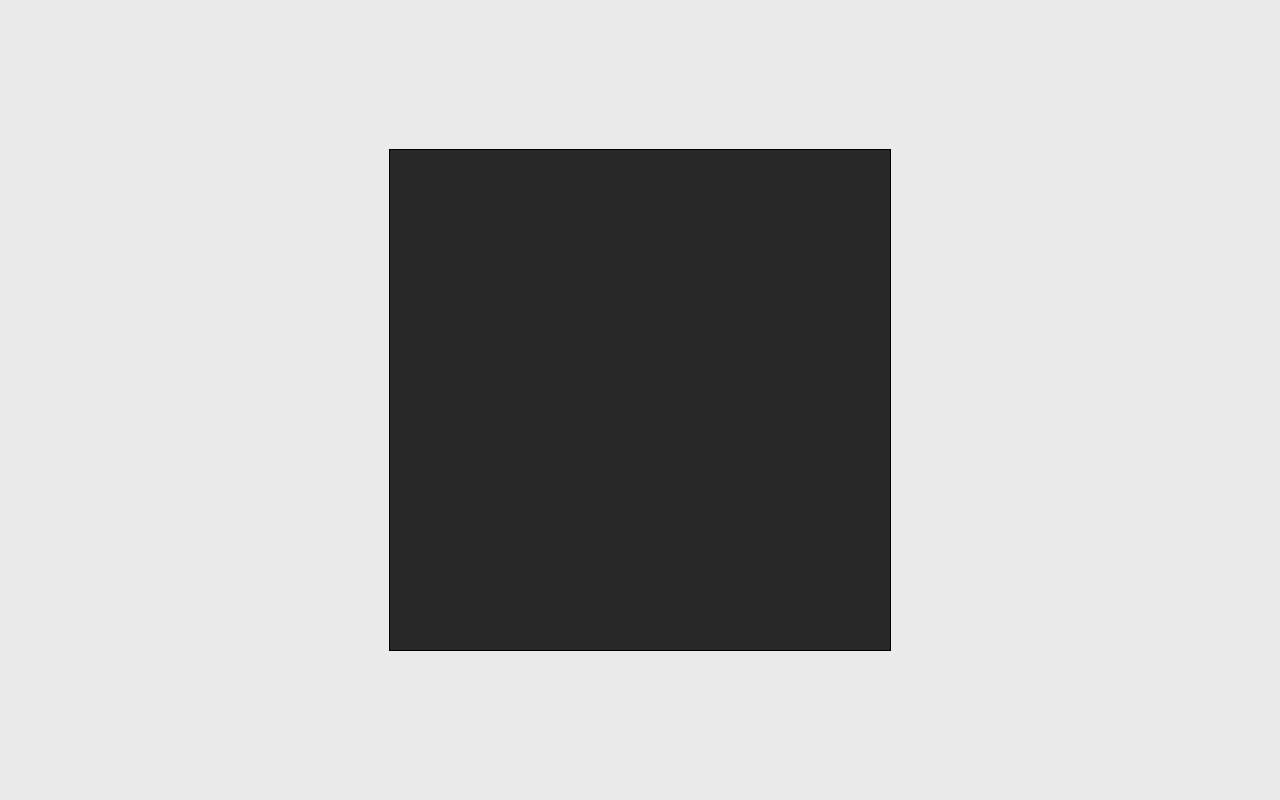
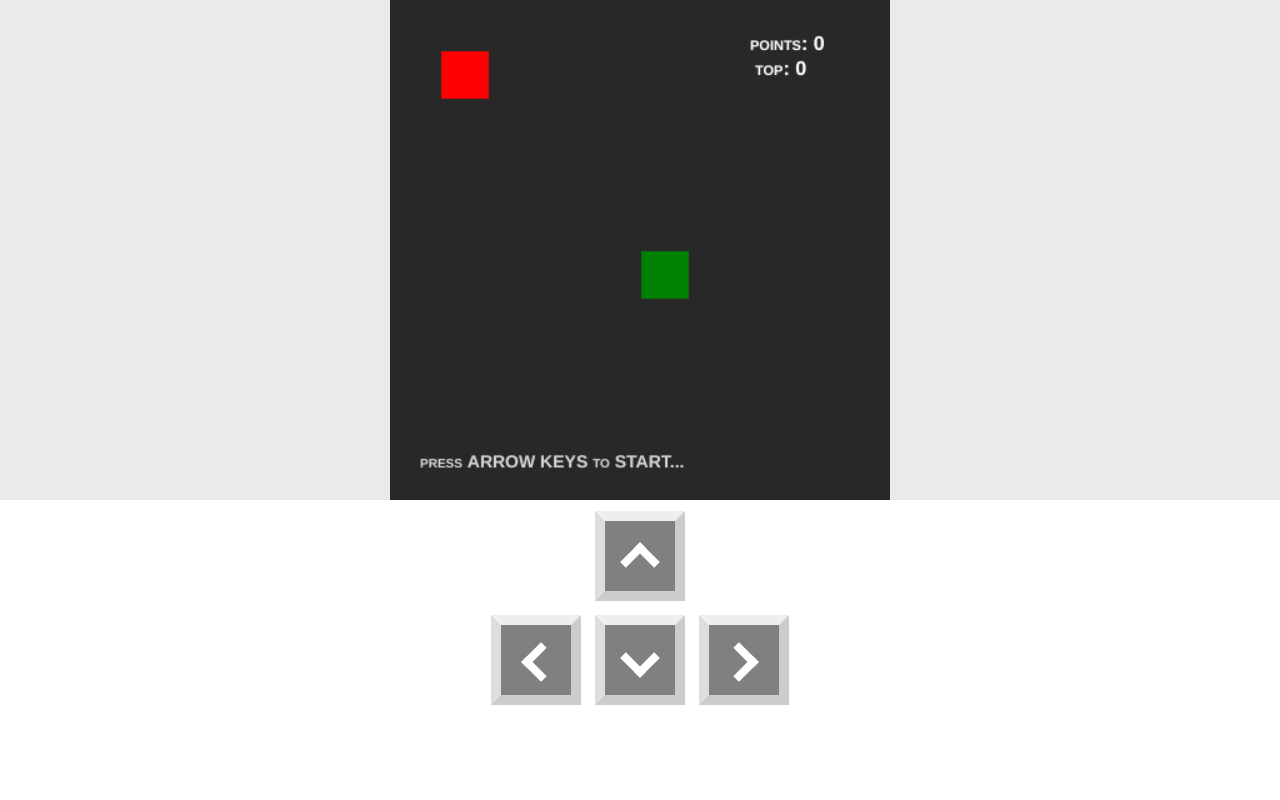
Before and after one commit to luffyelbrabo/Sanke, a plain HTML site: page index.html in a window 1280 px wide. Shown: the top 800 px of the page. Drawn offline with Linux system fonts and the light colour scheme.

Commit message:
Update index.html

```diff
--- a/index.html
+++ b/index.html
@@ -5,26 +5,10 @@
   <meta name="viewport" content="width=device-width, initial-scale=1">
 	<title>Snake Game</title>
 	<link rel="stylesheet" href="style.css">
-	<style>
-	  body, html {
-	    margin: 0;
-	    padding: 0;
-	    overflow: hidden;
-	  }
-	  #game-container {
-	    display: flex;
-	    justify-content: center;
-	    align-items: center;
-	    height: 100vh;
-	  }
-	  canvas {
-	    border: 1px solid black;
-	  }
-	</style>
 </head>
 <body>
 	<div id="game-container">
-		<canvas id="gc" class="game-canvas"></canvas>
+		<canvas id="gc" class="game-canvas" width="400" height="400"></canvas>
 	</div>
 	<div class="keys">
 	  <a class="up arr" onclick="Snake.action('up')">
@@ -38,12 +22,5 @@
 	    <i class="chevron right"></i></a>
 	</div>
 	<script type="text/javascript" src="game.js"></script>
-	<script>
-	  const canvas = document.getElementById('gc');
-	  const ctx = canvas.getContext('2d');
-
-	  canvas.width = window.innerWidth;
-	  canvas.height = window.innerHeight;
-	</script>
 </body>
 </html>
```
